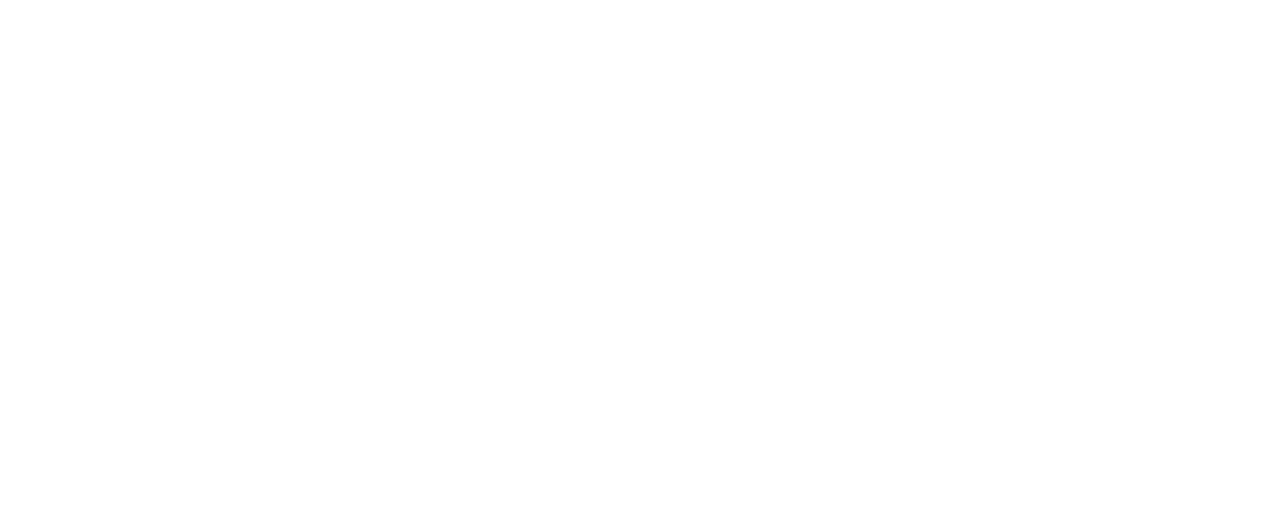
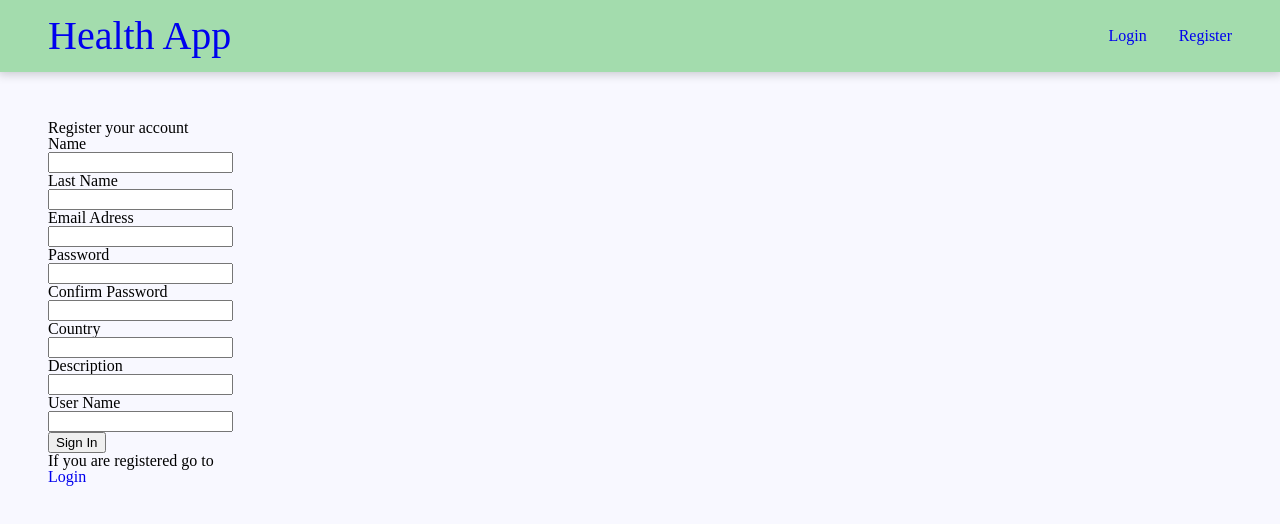
Before and after one commit to FSDSTR1023/rojo-frontend, a React (Vite) app: page /register in a window 1280 px wide. Before the commit this address had no page. Shown: the top 524 px of the page. Built offline with nearby package versions, Linux system fonts and the light colour scheme.

Commit message:
Pagina de registro y cambios en el Layout

```diff
--- a/src/App.jsx
+++ b/src/App.jsx
@@ -3,6 +3,7 @@ import Login from './pages/Login'
 import Explore from './pages/Explore'
 import Profile from './pages/Profile'
 import Layout from './components/Layout'
+import Register from './pages/Register'
 import { useState } from 'react'
 
 function App() {
@@ -12,12 +13,18 @@ function App() {
   return (
     <BrowserRouter>
       <Routes>
-        <Route user={user} isAuthenticated={isAuthenticated} element={<Layout />}>
+        <Route element={<Layout user={user} isAuthenticated={isAuthenticated} />}>
           <Route index element={<Login />} />
           <Route
             path="/login"
             element={
               <Login isAuthenticated={isAuthenticated} setIsAuthenticated={setIsAuthenticated} setUser={setUser} />
+            }
+          />
+          <Route
+            path="/register"
+            element={
+              <Register isAuthenticated={isAuthenticated} setIsAuthenticated={setIsAuthenticated} setUser={setUser} />
             }
           />
           <Route path="/explore" element={<Explore />} />
--- a/src/api/user.js
+++ b/src/api/user.js
@@ -4,4 +4,4 @@ export const getAllUsers = () => axios.get('/user')
 
 export const loginUser = (data) => axios.post('/user/login', data)
 
-export const createUser = (user) => axios.post('/user', user)
+export const registerRequest = (data) => axios.post('/user', data)
--- a/src/components/Layout/Layout.jsx
+++ b/src/components/Layout/Layout.jsx
@@ -1,8 +1,15 @@
 import { Outlet } from 'react-router-dom'
 import styles from './Layout.module.css'
-import { Link } from 'react-router-dom'
+import { Link, useNavigate } from 'react-router-dom'
 
-export default function Layout() {
+export default function Layout({ isAuthenticated, setUser, setIsAuthenticated }) {
+  const navigate = useNavigate()
+  const logOut = () => {
+    setIsAuthenticated(false)
+    setUser(null)
+    navigate('/login')
+  }
+  console.log('Layout isAuth', isAuthenticated)
   return (
     <>
       <nav className={styles.navbar}>
@@ -11,6 +18,8 @@ export default function Layout() {
         </Link>
 
         <ul className={styles.navLinks}>
+          {isAuthenticated && isAuthenticated ? (
+            <>
               <li>
                 <Link to="/explore">Explore</Link>
               </li>
@@ -18,8 +27,21 @@ export default function Layout() {
                 <Link to="/profile">Profile</Link>
               </li>
               <li>
+                <Link to="/login" onClick={logOut}>
+                  Log Out
+                </Link>
+              </li>
+            </>
+          ) : (
+            <>
+              <li>
                 <Link to="/login">Login</Link>
               </li>
+              <li>
+                <Link to="/register">Register</Link>
+              </li>
+            </>
+          )}
         </ul>
       </nav>
 
--- a/src/pages/Login.jsx
+++ b/src/pages/Login.jsx
@@ -27,7 +27,7 @@ export default function Login({ isAuthenticated, setIsAuthenticated, setUser })
 
   useEffect(() => {
     if (isAuthenticated) {
-      navigate('/recipe')
+      navigate('/explore')
     }
   }, [isAuthenticated])
 
--- /dev/null
+++ b/src/pages/Register.jsx
@@ -0,0 +1,151 @@
+import { Link, useNavigate } from 'react-router-dom'
+import { useForm } from 'react-hook-form'
+import { useEffect } from 'react'
+import { registerRequest } from '../api/user'
+
+const Register = ({ setUser, isAuthenticated, setIsAuthenticated }) => {
+  const {
+    register,
+    handleSubmit,
+    formState: { errors },
+    getValues,
+  } = useForm()
+  const navigate = useNavigate()
+
+  const onSubmit = handleSubmit(async (data) => {
+    console.log(data)
+    try {
+      const response = await registerRequest(data)
+      setUser(response.data)
+      setIsAuthenticated(true)
+      console.log(response)
+    } catch (error) {
+      console.log(error)
+    }
+  })
+
+  useEffect(() => {
+    if (isAuthenticated) {
+      navigate('/explore')
+    }
+  }, [isAuthenticated])
+
+  return (
+    <>
+      <div>
+        <div>
+          <h2>Register your account</h2>
+        </div>
+        <div>
+          <form onSubmit={onSubmit}>
+            <div>
+              <label htmlFor="email">Name</label>
+              <div>
+                <input {...register('name', { required: true })} id="name" name="name" type="text" required />
+              </div>
+              {errors.name && <span className="text-red-500">This field is required</span>}
+            </div>
+            <div>
+              <label htmlFor="email">Last Name</label>
+              <div>
+                <input
+                  {...register('lastName', { required: true })}
+                  id="lastName"
+                  name="lastName"
+                  type="text"
+                  required
+                />
+              </div>
+              {errors.lastName && <span className="text-red-500">This field is required</span>}
+            </div>
+            <div>
+              <label htmlFor="email">Email Adress</label>
+              <div>
+                <input
+                  {...register('email', { required: true })}
+                  id="email"
+                  name="email"
+                  type="email"
+                  autoComplete="email"
+                  required
+                />
+              </div>
+              {errors.email && <span className="text-red-500">This field is required</span>}
+            </div>
+            <div>
+              <label htmlFor="password">Password</label>
+              <div>
+                <input
+                  {...register('password', { required: true })}
+                  id="password"
+                  name="password"
+                  type="password"
+                  required
+                />
+              </div>
+              {errors.password && <span className="text-red-500">This field is required</span>}
+            </div>
+            <div>
+              <label htmlFor="password">Confirm Password</label>
+              <div>
+                <input
+                  {...register('confirmPassword', {
+                    required: true,
+                    validate: (value) => {
+                      value === getValues('password') || 'The passwords do not match'
+                    },
+                  })}
+                  id="confirmPassword"
+                  name="confirmPassword"
+                  type="password"
+                  required
+                />
+              </div>
+              {errors.confirmPassword && <span className="text-red-500">This field is required</span>}
+            </div>
+            <div>
+              <label htmlFor="email">Country</label>
+              <div>
+                <input {...register('country', { required: true })} id="country" name="country" type="text" required />
+              </div>
+              {errors.country && <span className="text-red-500">This field is required</span>}
+            </div>
+            <div>
+              <label htmlFor="email">Description</label>
+              <div>
+                <input
+                  {...register('description', { required: true })}
+                  id="description"
+                  name="description"
+                  type="text"
+                />
+              </div>
+            </div>
+            <div>
+              <label htmlFor="email">User Name</label>
+              <div>
+                <input
+                  {...register('userName', { required: true })}
+                  id="userName"
+                  name="userName"
+                  type="userName"
+                  required
+                />
+              </div>
+              {errors.userName && <span className="text-red-500">This field is required</span>}
+            </div>
+            <div>
+              <button type="submit">Sign In</button>
+              <div>
+                <p>If you are registered go to </p>
+                <Link to="/login">Login</Link>
+              </div>
+            </div>
+          </form>
+        </div>
+      </div>
+    </>
+  )
+}
+
+export default Register
```
Lines whose indentation alone changed are shown as unchanged.
